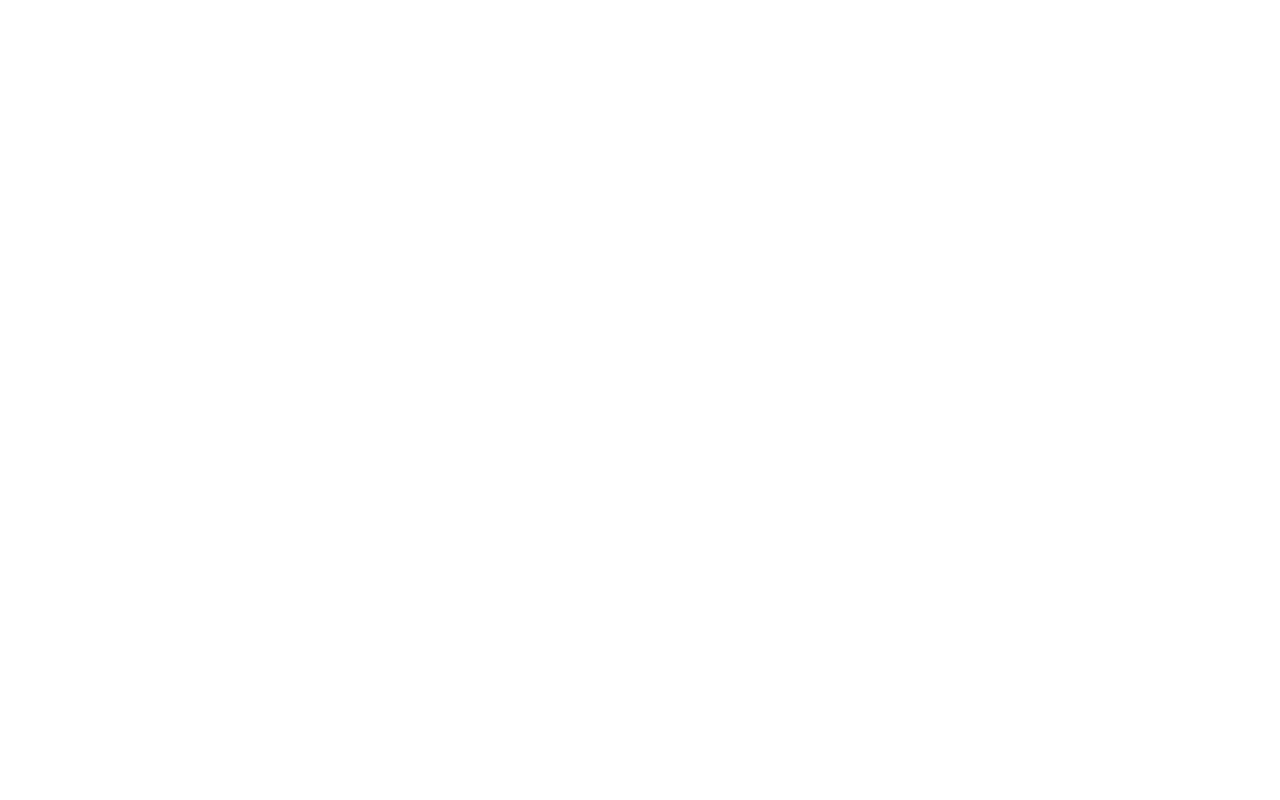
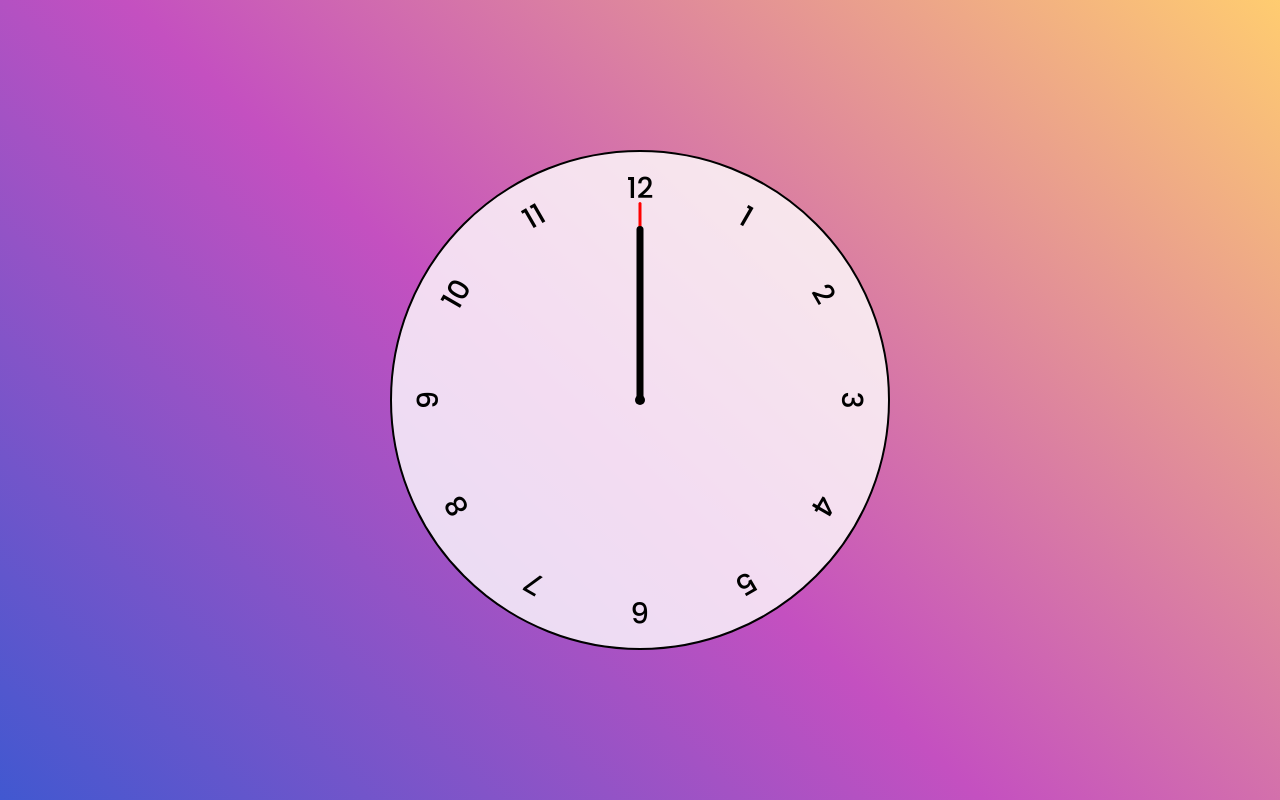
Before and after one commit to asain0/Relogio_GoDev, a plain HTML site: page index.html in a window 1280 px wide. Drawn offline with Linux system fonts and the light colour scheme.

Commit message:
css - finalização dos ponteiros

```diff
--- a/index.html
+++ b/index.html
@@ -1,12 +1,36 @@
 <!DOCTYPE html>
-<html lang="en">
+<html lang="pt-br">
 <head>
     <meta charset="UTF-8">
     <meta http-equiv="X-UA-Compatible" content="IE=edge">
     <meta name="viewport" content="width=device-width, initial-scale=1.0">
+
+    <link rel="preconnect" href="https://fonts.googleapis.com">
+    <link rel="preconnect" href="https://fonts.gstatic.com" crossorigin>
+    <link href="https://fonts.googleapis.com/css2?family=Lobster&family=Poppins:wght@400;500;700&display=swap" rel="stylesheet">
+
     <title>Relógio</title>
+    <link rel="stylesheet" href="style.css">
+    <script src="/script/index.js"></script>
 </head>
 <body>
+    <div class="clock">
+        <div class="hand seconds"></div>
+        <div class="hand minutes"></div>
+        <div class="hand hours"></div>
 
+        <div class="number number-1">1</div>
+        <div class="number number-2">2</div>
+        <div class="number number-3">3</div>
+        <div class="number number-4">4</div>
+        <div class="number number-5">5</div>
+        <div class="number number-6">6</div>
+        <div class="number number-7">7</div>
+        <div class="number number-8">8</div>
+        <div class="number number-9">9</div>
+        <div class="number number-10">10</div>
+        <div class="number number-11">11</div>
+        <div class="number number-12">12</div>
+    </div>
 </body>
 </html>
--- a/style.css
+++ b/style.css
@@ -0,0 +1,121 @@
+*{
+    padding: 0;
+    margin: 0;
+    box-sizing: border-box;
+    font-family: "Poppins", sans-serif;
+}
+
+body{
+    background-image: linear-gradient(
+        43deg,
+        #4158d0 0%,
+        #c450c0 46%,
+        #ffcc70 100%
+    );
+    height: 100vh;
+    display: flex;
+    align-items: center;
+    justify-content: center;
+}
+
+.clock{
+    width: 500px;
+    height: 500px;
+    background-color: rgba(255,255,255,0.8);
+    border-radius: 50%;
+    border: 2px solid black;
+    position: relative;
+}
+
+.clock .number {
+    --rotation: 0;
+
+    position: absolute;
+    width: 100%;
+    height: 100%;
+    text-align: center;
+    transform: rotate(var(--rotation));
+    font-size: 1.8rem;
+    font-weight: 500;
+    padding: 15px;
+}
+
+.clock .number.number-1{
+    --rotation: 30deg;
+}
+.clock .number.number-2{
+    --rotation: 60deg;
+}
+.clock .number.number-3{
+    --rotation: 90deg;
+}
+.clock .number.number-4{
+    --rotation: 120deg;
+}
+.clock .number.number-5{
+    --rotation: 150deg;
+}
+.clock .number.number-6{
+    --rotation: 180deg;
+}
+.clock .number.number-7{
+    --rotation: 210deg;
+}
+.clock .number.number-8{
+    --rotation: 240deg;
+}
+.clock .number.number-9{
+    --rotation: 270deg;
+}
+.clock .number.number-10{
+    --rotation: 300deg;
+}
+.clock .number.number-11{
+    --rotation: 330deg;
+}
+
+.clock::after{
+    content: '';
+    position:absolute;
+    width: 10px;
+    height: 10px;
+    border-radius: 50%;
+    top: 50%;
+    left: 50%;
+    z-index: 11;
+    background-color: black;
+    transform: translate(-50%, -50%);;
+}
+
+/*ponteiros*/
+.clock .hand{
+    --rotation: 0;
+
+    position: absolute;
+    bottom: 50%;
+    left: 50%;
+    background-color: black;
+    z-index: 10;
+    transform: translateX(-50%) rotate(calc(var(--rotation)*1deg));
+    transform-origin: bottom;
+    border-top-left-radius: 10px;
+    border-top-right-radius: 10px;
+}
+
+.clock .hand.seconds{
+    width: 3px;
+    height: 40%;
+    background-color: red;
+}
+
+.clock .hand.minutes{
+    width: 7px;
+    height: 35%;
+    background-color: black;
+}
+
+.clock .hand.hour{
+    width: 10px;
+    height: 25%;
+    background-color: black;
+}
```
